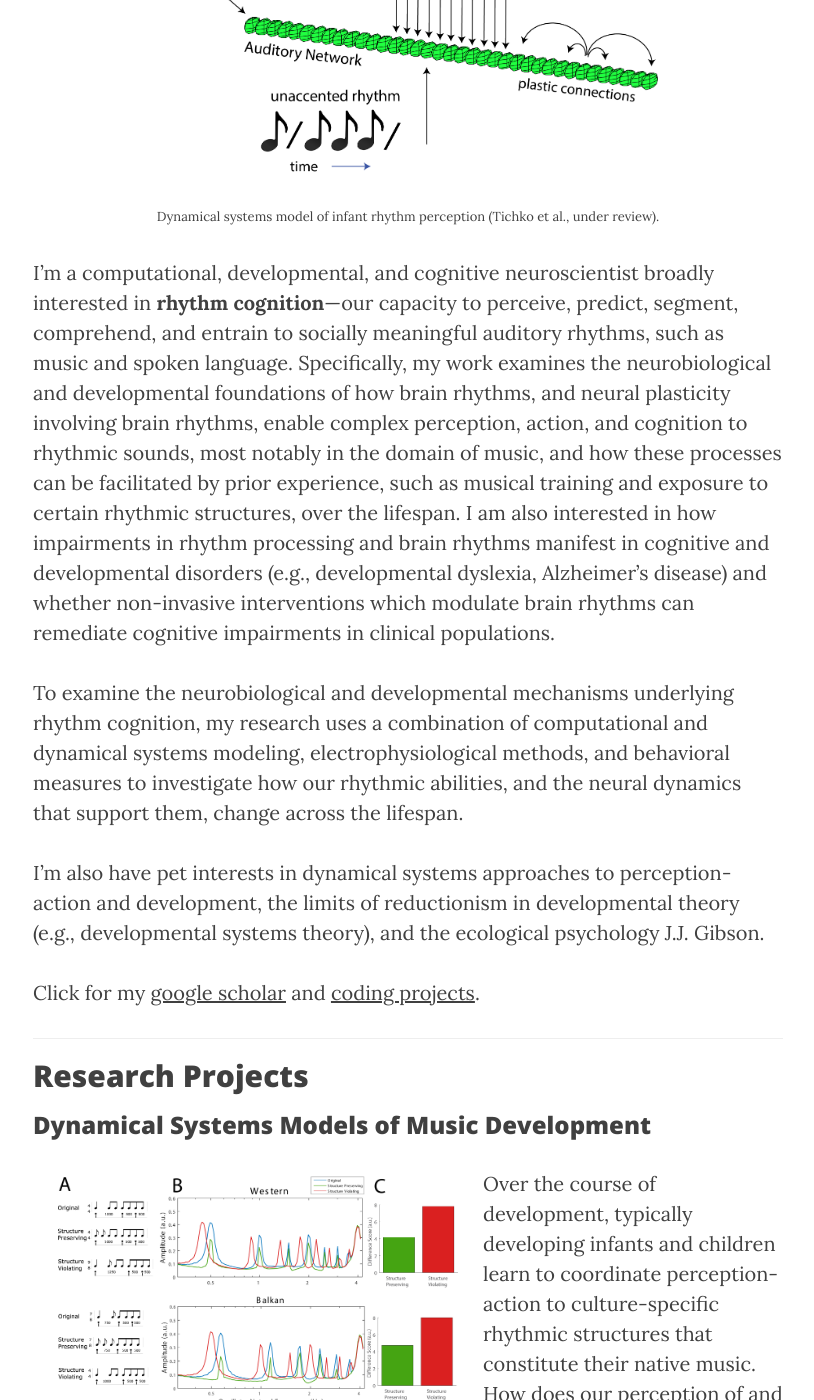
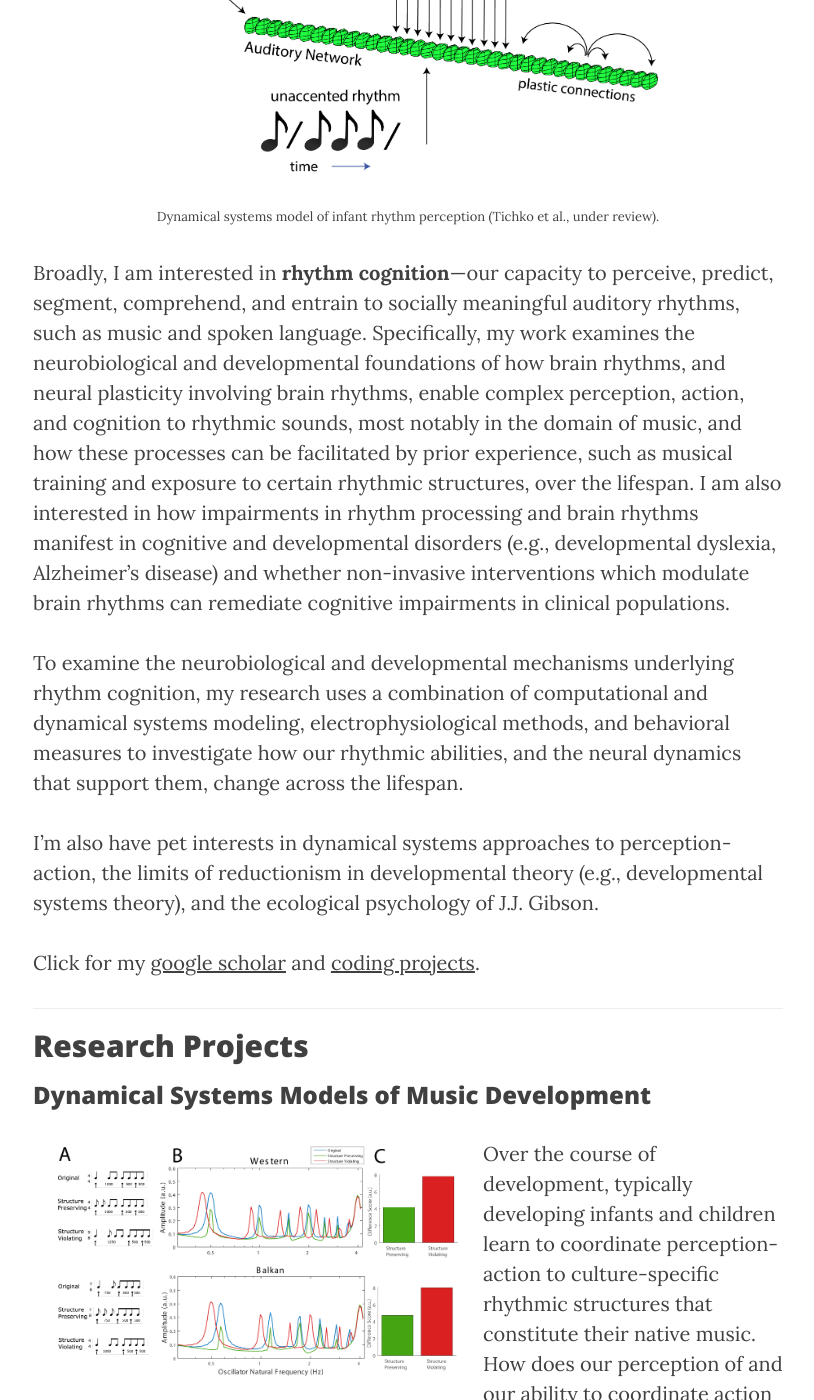
Before and after one commit to ptichko/ptichko.github.io, a Jekyll site: the page built from 3_research.md, in a window 1280 px wide and 1400 px high, scrolled down 831 px. Shown: the whole window, without its empty margins (232-1046 px from the left). Built offline with Jekyll 4.4.1, drawn with Linux system fonts in a browser that asks for light colours; nearby versions of some CDN libraries.

Commit message:
Update 3_research.md

```diff
--- a/3_research.md
+++ b/3_research.md
@@ -14,11 +14,11 @@ header-img: "img/Banner.jpg"
         </figcaption>
 </figure></center>
 
-I’m a computational, developmental, and cognitive neuroscientist broadly interested in **rhythm cognition**—our capacity to perceive, predict, segment, comprehend, and entrain to socially meaningful auditory rhythms, such as music and spoken language. Specifically, my work examines the neurobiological and developmental foundations of how brain rhythms, and neural plasticity involving brain rhythms, enable complex perception, action, and cognition to rhythmic sounds, most notably in the domain of music, and how these processes can be facilitated by prior experience, such as musical training and exposure to certain rhythmic structures, over the lifespan. I am also interested in how impairments in rhythm processing and brain rhythms manifest in cognitive and developmental disorders (e.g., developmental dyslexia, Alzheimer’s disease) and whether non-invasive interventions which modulate brain rhythms can remediate cognitive impairments in clinical populations.
+Broadly, I am interested in **rhythm cognition**—our capacity to perceive, predict, segment, comprehend, and entrain to socially meaningful auditory rhythms, such as music and spoken language. Specifically, my work examines the neurobiological and developmental foundations of how brain rhythms, and neural plasticity involving brain rhythms, enable complex perception, action, and cognition to rhythmic sounds, most notably in the domain of music, and how these processes can be facilitated by prior experience, such as musical training and exposure to certain rhythmic structures, over the lifespan. I am also interested in how impairments in rhythm processing and brain rhythms manifest in cognitive and developmental disorders (e.g., developmental dyslexia, Alzheimer’s disease) and whether non-invasive interventions which modulate brain rhythms can remediate cognitive impairments in clinical populations.
 
 To examine the neurobiological and developmental mechanisms underlying rhythm cognition, my research uses a combination of computational and dynamical systems modeling, electrophysiological methods, and behavioral measures to investigate how our rhythmic abilities, and the neural dynamics that support them, change across the lifespan.
 
-I'm also have pet interests in dynamical systems approaches to perception-action and development, the limits of reductionism in developmental theory (e.g., developmental systems theory), and the ecological psychology J.J. Gibson.
+I'm also have pet interests in dynamical systems approaches to perception-action, the limits of reductionism in developmental theory (e.g., developmental systems theory), and the ecological psychology of J.J. Gibson.
 
 Click for my [google scholar](https://scholar.google.com/citations?user=HYUPaSIAAAAJ&hl=en&authuser=1) and [coding projects](https://github.com/ptichko).
 
```
